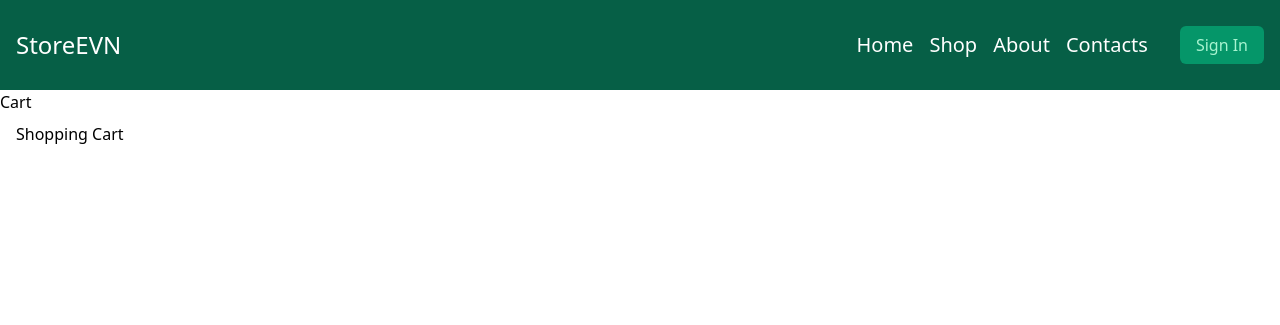
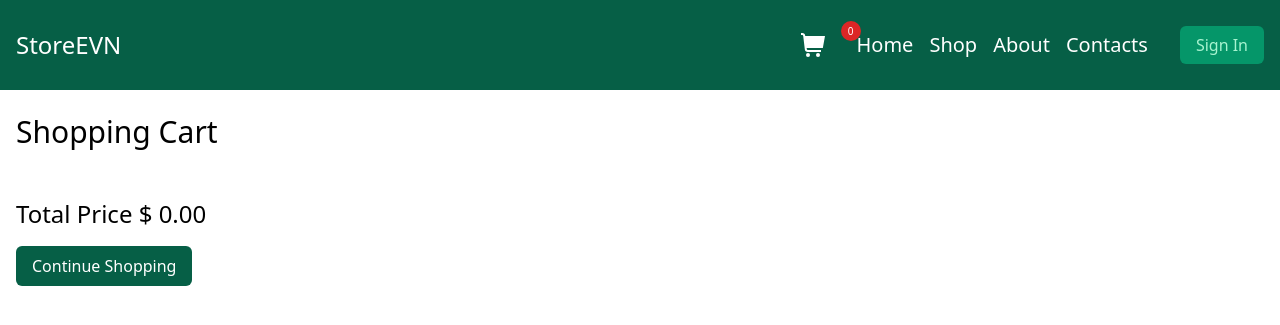
Before and after one commit to merymelikyan/StoreEVN, a Django app: page /cart/ in a window 1280 px wide. Shown: the top 325 px of the page. Run offline with Django 5.2, Linux system fonts and the light colour scheme; parts of the project's set-up code (start-up, migrations or seed data) failed here and were passed over; some libraries are stand-ins or nearby versions.

Commit message:
edited .gitignore file,  models.py and views.py, cart.py, forms.py, in application main edited htmls, in cart application edited cart_detail.html

```diff
--- a/cart/cart.py
+++ b/cart/cart.py
@@ -40,6 +40,7 @@ class Cart:
         product_ids = self.cart.keys()
         products = Product.objects.filter(id__in=product_ids)
         cart = self.cart.copy()
+
         for product in products:
             cart[str(product.id)]["product"] = product
 
@@ -54,14 +55,11 @@ class Cart:
     def clear(self):
         del self.session[settings.CART_SESSION_ID]
 
-    # def get_total_price(self):
-    #     total = (
-    #         (
-    #             Decimal(item["price"]) -
-    #             Decimal(item["price"]) *
-    #             Decimal(item["product"].discount / 100)
-    #         )
-    #         * item["quantity"] for item in self.cart.values()
-    #     )
 
-    #     return format(total, ".2f")
+    def get_total_price(self):
+        total = sum((Decimal(item["price"]) -
+                    (Decimal(item["price"]) *
+                     Decimal(item["product"].discount / 100))
+                    )
+                    * item["quantity"] for item in self.cart.values())
+        return format(total, ".2f")
--- a/cart/forms.py
+++ b/cart/forms.py
@@ -4,11 +4,11 @@ PRODUCT_QUANTITY_CHOICES = [(i, str(i)) for i in range(1, 11)]
 
 
 class CartAddProductForm(forms.Form):
-    quantity = forms.TypedMultipleChoiceField(
+    quantity = forms.TypedChoiceField(
         choices=PRODUCT_QUANTITY_CHOICES,
         coerce=int
     )
-    overried = forms.BooleanField(
+    override = forms.BooleanField(
         required=False,
         initial=False,
         widget=forms.HiddenInput
--- a/cart/templates/cart/cart_detail.html
+++ b/cart/templates/cart/cart_detail.html
@@ -4,41 +4,50 @@
 {% block title %} Cart {% endblock %}
 
 {% block header %}
-  <h1>Cart</h1>
+  <div class="container mx-auto px-4 py-2">
+    <h1 class="text-3xl my-4">Shopping Cart</h1>
+  </div>
 {% endblock header %}
-
 
 {% block content %}
   <main class="container mx-auto px-4 py-2">
-    <h2>Shopping Cart</h2>
-
-    <div>
+    <div class="bg-emerald-800 rounded-md mb-4">
       {% for item in cart  %}
         {% with product=item.product %}
-          <div>
-            <div>
+          <div class="p-4">
+            <div class="flex gap-4">
+              <div class="min w-[64px] h-[64px]">
                 {% if product.image %}
-                <img class="w-full h-full object-cover" src="{{product.image.url}}" alt="{{product.name}}">
+                   <img class="w-[64px] h-[64px] object-cover" src="{{product.image.url}}" alt="{{product.name}}">
                  {% else %}
-                <img class="w-full h-full object-cover" src="https://thumb.ac-illust.com/b1/b170870007dfa419295d949814474ab2_t.jpeg" alt="{{product.name}}">
+                   <img class="w-[64px] h-[64px] object-cover" src="https://thumb.ac-illust.com/b1/b170870007dfa419295d949814474ab2_t.jpeg" alt="{{product.name}}">
                  {% endif %}
                </div>
-            <h4>
+               <h4 class="text-white mb-2">
+                <a href="{{product.get_absolute_url}}">
                   {{product.name}}
+                </a>
                </h4>
+            </div>
+
             <p>Quantity: {{item.quantity}}</p>
-            <p>
+            <div>
               {% if product.discount %}
-                <p class="line-through">$ {{product.price}}</p>
-                <p>$ {{product.discount_price}}</p>
+                <p class="line-through text-grey-400">$ {{product.price}}</p>
+                <p class="text-white mb-2">$ {{product.discount_price}}</p>
               {% else %}
-                <p>$ {{product.price}}</p>
+                <p class="text-white mb-2">$ {{product.price}}</p>
               {% endif %}
-            </p>
+            </div>
             <div>
-              <form action="{% url 'cart:cart_remove' product.id %}" method="POST">
+              <form action="{% url 'cart:cart_remove' product.id %}" method="post">
                 {% csrf_token %}
-                <input type="submit" value="Remove">
+                <input
+                  type="submit"
+                  value="Remove"
+                  class="block w-fit px-4 py-2
+                  rounded-md mt-4 text-white bg-emerald-600 cursor-pointer"
+                  >
               </form>
             </div>
           </div>
@@ -47,7 +56,16 @@
     </div>
 
     <div>
-      {% comment %} <h5>Total: $ {{cart.get_total_price}}</h5> {% endcomment %}
+      <h5 class="text-2xl">Total Price $ {{cart.get_total_price}}</h5>
+    </div>
+    <div class="flex gap-4">
+      <a href="/shop" class="block w-fit px-4 py-2 rounded-md mt-4 text-white bg-emerald-800">Continue Shopping</a>
+
+      {% with cart_quantity=cart|length  %}
+        {% if cart_quantity > 0 %}
+          <a href="#" class="block w-fit px-4 py-2 rounded-md mt-4 text-white bg-emerald-800">Checkout</a>
+        {% endif %}
+      {% endwith %}
     </div>
   </main>
 {% endblock content %}
--- a/cart/urls.py
+++ b/cart/urls.py
@@ -5,6 +5,6 @@ app_name = "cart"
 
 urlpatterns = [
     path("", cart_detail, name="cart_detail"),
-    path("add/<int:product_id>", cart_add, name="cart_add"),
-    path("remove/<int:product_id>", cart_remove, name="cart_remove")
+    path("add/<int:product_id>/", cart_add, name="cart_add"),
+    path("remove/<int:product_id>/", cart_remove, name="cart_remove")
 ]
--- a/cart/views.py
+++ b/cart/views.py
@@ -15,7 +15,7 @@ def cart_add(request, product_id):
         cart.add(
             product=product,
             quantity=cd["quantity"],
-            override_quantity=cd["override_quantity"]
+            override_quantity=cd["override"]
         )
     return redirect("cart:cart_detail")
 
@@ -30,4 +30,4 @@ def cart_remove(request, product_id):
 
 def cart_detail(request):
     cart = Cart(request)
-    return render(request, "./cart/cart_detail.html", {"cart": cart})
+    return render(request, "cart/cart_detail.html", {"cart": cart})
--- a/main/models.py
+++ b/main/models.py
@@ -19,7 +19,7 @@ class Category(models.Model):
 
 class Product(models.Model):
     name = models.CharField(max_length=255)
-    slug = models.SlugField(max_length=255)
+    slug = models.SlugField(max_length=255, unique=True)
     image = models.ImageField(upload_to="products/", blank=True)
     descr = models.TextField(blank=True)
     price = models.DecimalField(max_digits=10, decimal_places=2)
--- a/main/templates/main/about.html
+++ b/main/templates/main/about.html
@@ -5,6 +5,9 @@
   StoreEVN | About
 {% endblock title %}
 
+
 {% block header %}
-  <h1>About</h1>
+  <div class="container mx-auto px-4 py-2">
+    <h1 class="text-3xl my-4">About</h1>
+  </div>
 {% endblock header %}
--- a/main/templates/main/base.html
+++ b/main/templates/main/base.html
@@ -7,27 +7,41 @@
   <meta name="viewport" content="width=device-width, initial-scale=1.0">
   <title>{% block title %} {% endblock title %}</title>
 
-
 {% block slider_css %}
 {% endblock slider_css %}
 
   <script src="https://cdn.tailwindcss.com"></script>
 </head>
 <body>
-  <nav class="bg-emerald-800">
+  <nav class="bg-emerald-800 sticky top-0">
     <div class="container min-h-[90px] mx-auto px-4 py-2 flex justify-between items-center" >
       <div>
         <h4>
           <a href="/" class="text-white text-2xl">StoreEVN</a>
         </h4>
       </div>
-      <div>
-        {% comment %} <div>
-          <svg viewBox="0 0 24 24" width="32" height="32">
-            <path d="M24,3H4.242L4.2,2.649A3,3,0,0,0,1.222,0H0V2H1.222a1,1,0,0,1,.993.883L3.8,16.351A3,3,0,0,0,6.778,19H20V17H6.778a1,1,0,0,1-.993-.884L5.654,15H21.836Z"/>
-            <circle cx="7" cy="22" r="2"/>
-            <circle cx="17" cy="22" r="2"/></svg>
-        </div> {% endcomment %}
+      <div class="flex items-center gap-8">
+          <!-- Cart start -->
+        <div>
+          <a href="{% url 'cart:cart_detail' %}" class="relative">
+            <span class="flex justify-center items-center absolute right-[-36px] top-[-12px]
+                          bg-red-600 leading-0 text-white text-[10px] w-5 h-5 rounded-full">
+              {% with cart_quantity=cart|length %}
+                {% if cart_quantity > 0 %}
+                  {{cart_quantity}}
+                {% else %}
+                  0
+                {% endif %}
+              {% endwith %}
+            </span>
+            <svg viewBox="0 0 24 24" width="24" height="24">
+              <path class="fill-white" d="M24,3H4.242L4.2,2.649A3,3,0,0,0,1.222,0H0V2H1.222a1,1,0,0,1,.993.883L3.8,16.351A3,3,0,0,0,6.778,19H20V17H6.778a1,1,0,0,1-.993-.884L5.654,15H21.836Z"/>
+              <circle class="fill-white" cx="7" cy="22" r="2"/>
+              <circle class="fill-white" cx="17" cy="22" r="2"/>
+            </svg>
+          </a>
+        </div>
+        <!-- Cart End -->
         <button data-mobileMenuBtn class="min-[768px]:hidden">
           <svg viewBox="0 0 490.667 490.667" width="24" height="24">
             <g class="fill-white">
@@ -54,7 +68,7 @@
             max-[768px]:bg-emerald-800
           "
         >
-          <ul class="flex gap-4 max-[768px]:flex-col max-[768px]:text-center">
+          <ul class="flex gap-4 z-40 max-[768px]:flex-col max-[768px]:text-center">
             <li>
               <a href="{% url 'main:index' %}"
               class="
@@ -110,10 +124,10 @@
   </nav>
 
   <header>
-    <div>
+    <header>
       {% block header %}
       {% endblock header %}
-    </div>
+    </header>
   </header>
   {% block content %}
   {% endblock content %}
--- a/main/templates/main/category.html
+++ b/main/templates/main/category.html
@@ -6,7 +6,9 @@
 {% endblock title %}
 
 {% block header %}
-  <h1>{{category.name}}</h1>
+  <div class="container mx-auto px-4 py-2">
+    <h1 class="text-3xl my-4">{{category.name}}</h1>
+  </div>
 {% endblock header %}
 
 {% block content %}
@@ -14,7 +16,7 @@
     <div class="container mx-auto px-4  flex max-[760px]:flex-wrap gap-4  items-start">
       {% include './includes/categories.html' %}
       <div class="basis-auto">
-        <h2 class="text-4xl text-center mb-8">All "{{category.name}}" Products</h2>
+        <h2 class="text-4xl text-center mb-8">All Products</h2>
         <div
           class="
             grid
--- a/main/templates/main/contacts.html
+++ b/main/templates/main/contacts.html
@@ -5,6 +5,9 @@
   StoreEVN | Contacts
 {% endblock title %}
 
+
 {% block header %}
-  <h1>Contacts</h1>
+  <div class="container mx-auto px-4 py-2">
+    <h1 class="text-3xl my-4">Contacts</h1>
+  </div>
 {% endblock header %}
--- a/main/templates/main/index.html
+++ b/main/templates/main/index.html
@@ -17,7 +17,7 @@
 {% endblock slider_css %}
 
 {% block header %}
-  <div class="swiper">
+  <div class="swiper z-[1]">
     <div class="swiper-wrapper h-[500px]">
       {% for slide in sliders %}
         <div class="swiper-slide relative">
--- a/main/templates/main/shop.html
+++ b/main/templates/main/shop.html
@@ -6,7 +6,9 @@
 {% endblock title %}
 
 {% block header %}
-  <h1>Shop</h1>
+  <div class="container mx-auto px-4 py-2">
+    <h1 class="text-3xl my-4">Shop</h1>
+  </div>
 {% endblock header %}
 
 {% block content %}
```
Also changed, not shown: main/templates/main/product-details.html (+11 -4 lines), main/views.py (+5 -4 lines), db.sqlite3, main/migrations/0004_alter_product_slug.py (added), 1 other file. Lines whose indentation alone changed are shown as unchanged.
